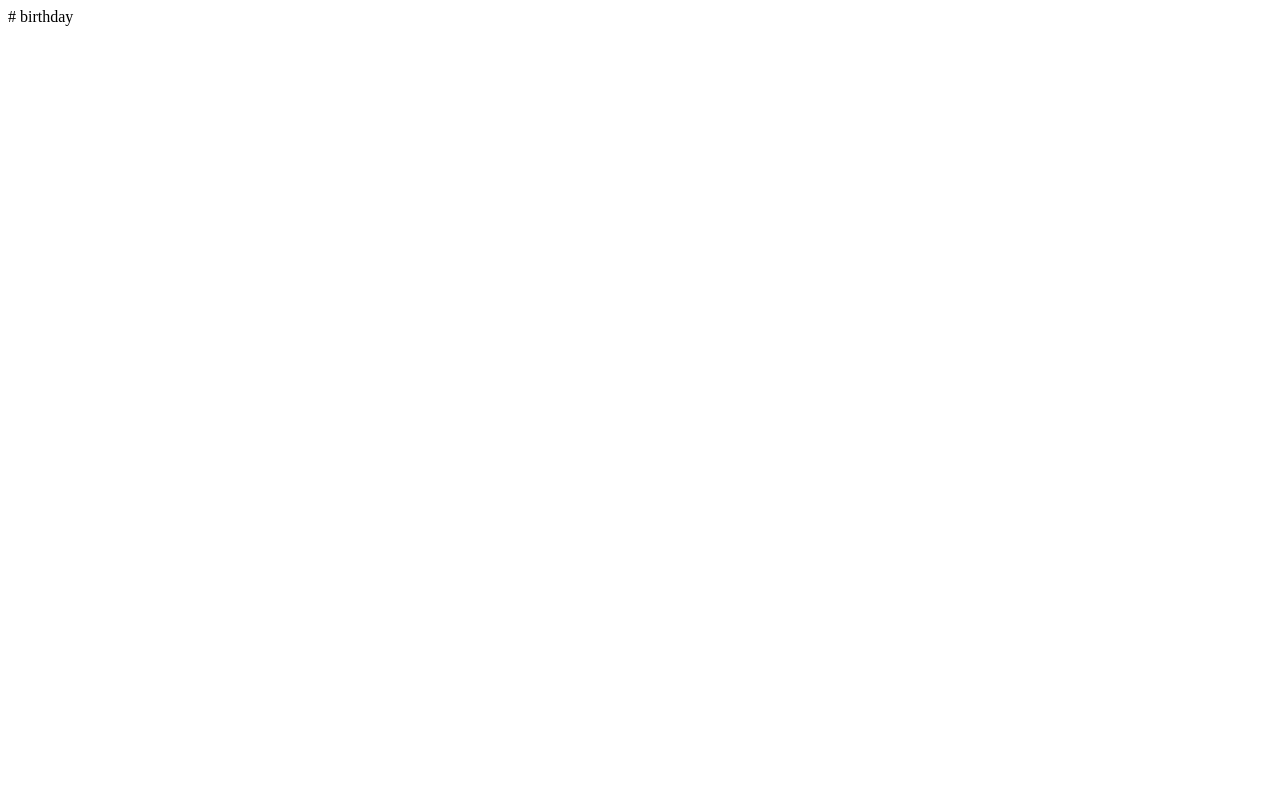
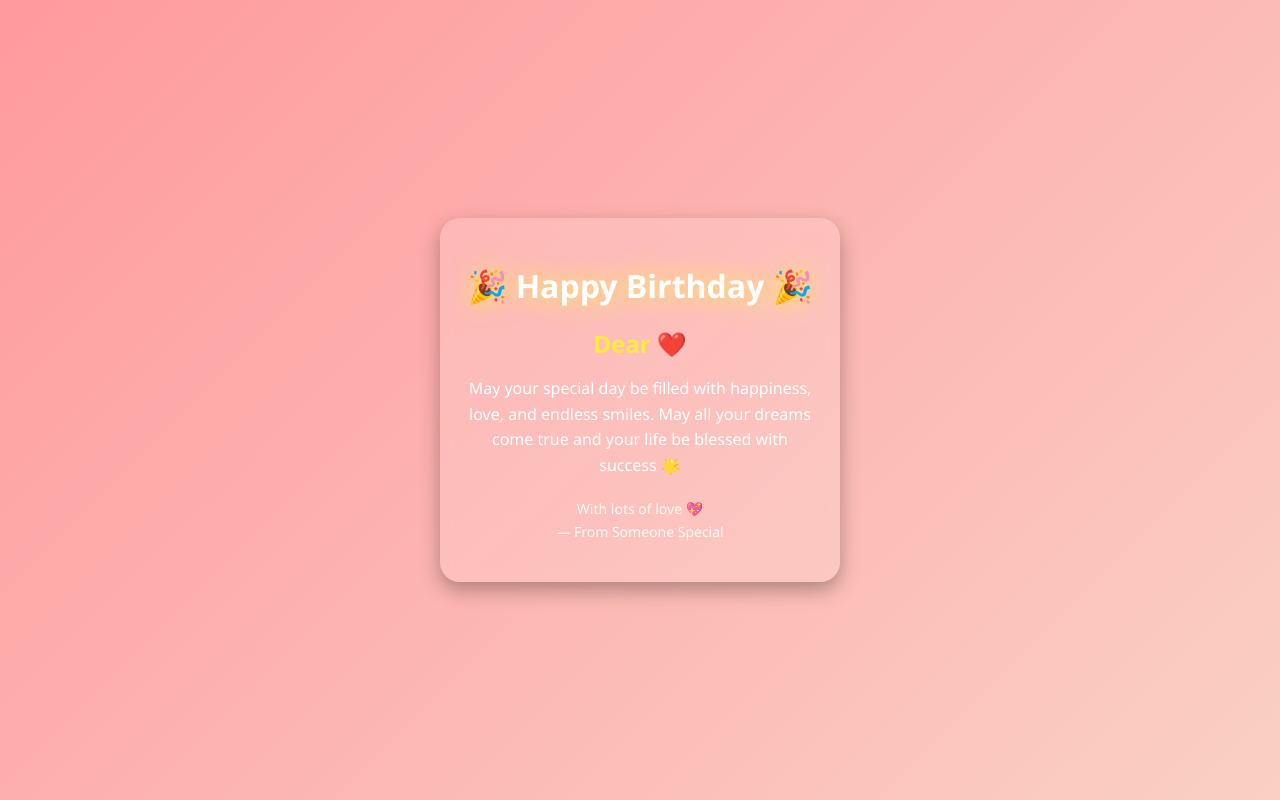
Before and after one commit to premankurshaikh029-ship-it/birthday, a plain HTML site: page index.html in a window 1280 px wide. Drawn offline with Linux system fonts and the light colour scheme.

Commit message:
index.html

```diff
--- a/index.html
+++ b/index.html
@@ -1 +1,77 @@
-# birthday
+<!DOCTYPE html>
+<html lang="en">
+<head>
+  <meta charset="UTF-8">
+  <meta name="viewport" content="width=device-width, initial-scale=1.0">
+  <title>Happy Birthday 🎉</title>
+
+  <style>
+    body {
+      margin: 0;
+      height: 100vh;
+      display: flex;
+      justify-content: center;
+      align-items: center;
+      background: linear-gradient(135deg, #ff9a9e, #fad0c4);
+      font-family: 'Segoe UI', sans-serif;
+      text-align: center;
+      color: #fff;
+    }
+
+    .card {
+      background: rgba(255, 255, 255, 0.15);
+      padding: 25px;
+      border-radius: 20px;
+      box-shadow: 0 8px 20px rgba(0,0,0,0.3);
+      width: 90%;
+      max-width: 350px;
+      backdrop-filter: blur(6px);
+    }
+
+    h1 {
+      font-size: 32px;
+      margin-bottom: 10px;
+      animation: glow 1.5s infinite alternate;
+    }
+
+    @keyframes glow {
+      from { text-shadow: 0 0 10px #fff; }
+      to { text-shadow: 0 0 25px #ffeb3b; }
+    }
+
+    h2 {
+      font-size: 24px;
+      margin-bottom: 15px;
+      color: #ffeb3b;
+    }
+
+    p {
+      font-size: 16px;
+      line-height: 1.6;
+    }
+
+    .footer {
+      margin-top: 20px;
+      font-size: 14px;
+      opacity: 0.9;
+    }
+  </style>
+</head>
+
+<body>
+  <div class="card">
+    <h1>🎉 Happy Birthday 🎉</h1>
+    <h2>Dear ❤️</h2>
+
+    <p>
+      May your special day be filled with happiness, love, and endless smiles.
+      May all your dreams come true and your life be blessed with success 🌟
+    </p>
+
+    <p class="footer">
+      With lots of love 💖 <br>
+      — From Someone Special
+    </p>
+  </div>
+</body>
+</html>
```
